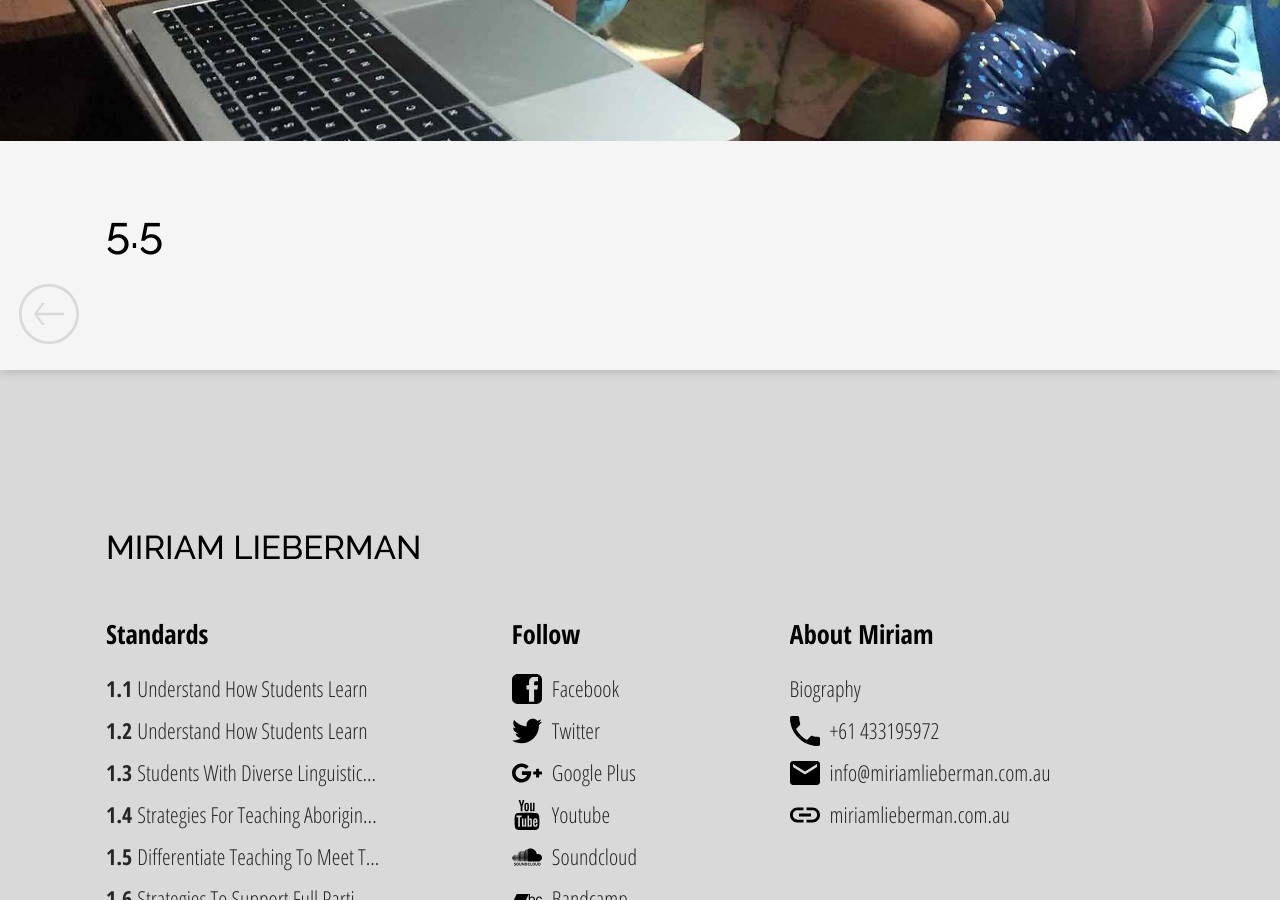
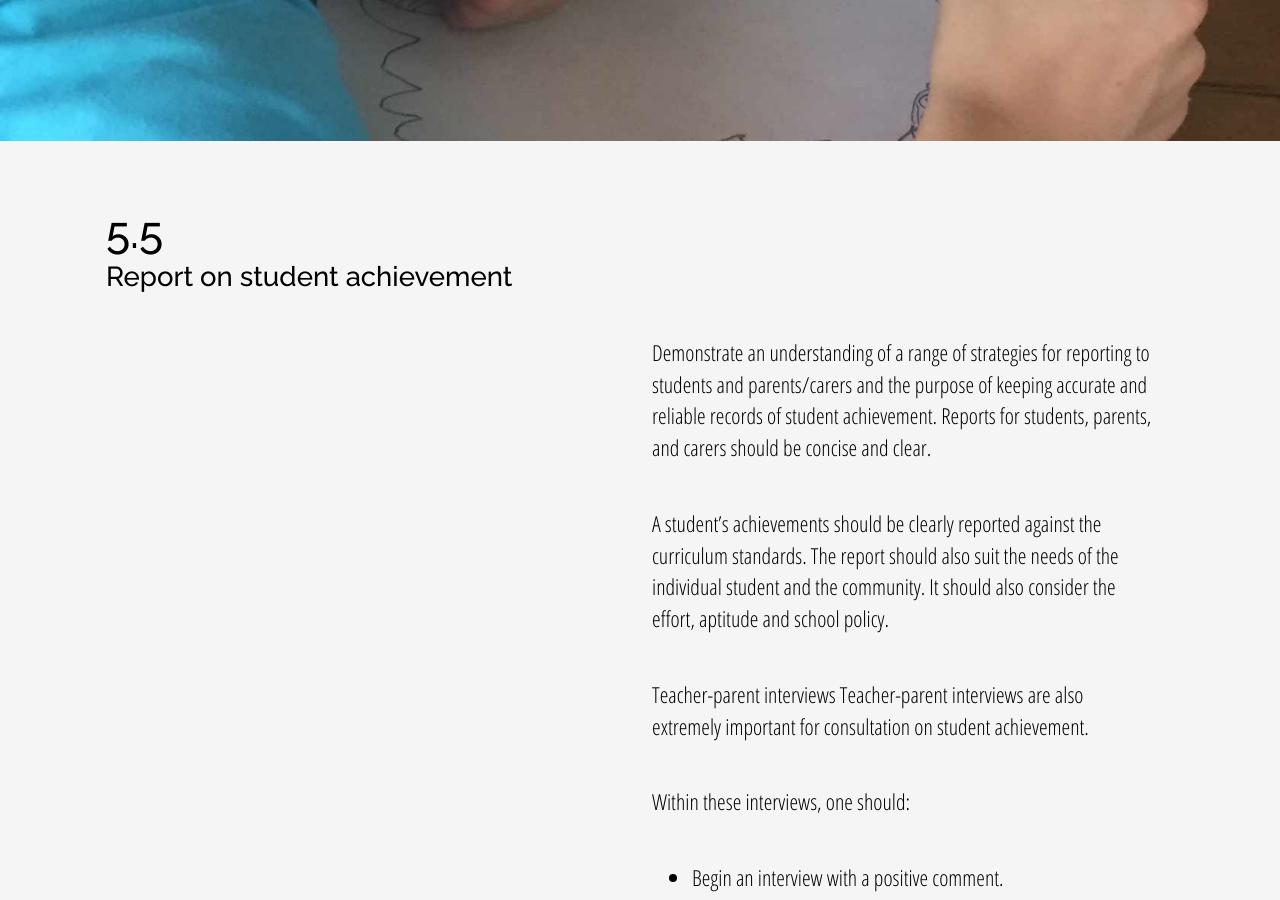
Before and after one commit to toybreaker/miriam, a Jekyll site: the page built from _products/standards-5/5.md, in a window 1280 px wide and 900 px high, scrolled down 777 px. Built offline with Jekyll 4.4.1, drawn with Linux system fonts in a browser that asks for light colours; some of the changed text lies outside the part shown.

Commit message:
more standard-5 stuff added

```diff
--- a/_products/standards-5/5.md
+++ b/_products/standards-5/5.md
@@ -1,7 +1,28 @@
 ---
 name: '5.5'
-subtitle:
+subtitle: Report on student achievement
 description: #
 product_group: standard-5
-image: /assets/p/gallery/IMG_6730.jpg
+image: /assets/p/products/standard-5/5/IMG_6716.jpg
 ---
+Demonstrate an understanding of a range of strategies for reporting to students and parents/carers and the purpose of keeping accurate and reliable records of student achievement.
+Reports for students, parents, and carers should be concise and clear.
+
+A student's achievements should be clearly reported against the curriculum standards.
+The report should also suit the needs of the individual student and the community. It should also consider the effort, aptitude and school policy.
+
+Teacher-parent interviews
+Teacher-parent interviews are also extremely important for consultation on student achievement.
+
+Within these interviews, one should:
+
+- Begin an interview with a positive comment.
+- Identify the assessment outcomes clearly.
+- Be able to show collected evidence to back up comments
+- Discuss the students preferred learning medium and pertinent concerns.
+
+Other strategies for reporting student achievement include:
+
+- The creation of student portfolios
+- Celebrating achievements in newsletters, assemblies and at speech nights
+- Consistent feedback and recording of homework progress.
```
Also changed, not shown: _products/standards-5/4.md (+10 -2 lines), assets/p/products/standard-5/5/IMG_6716.jpg (added).
